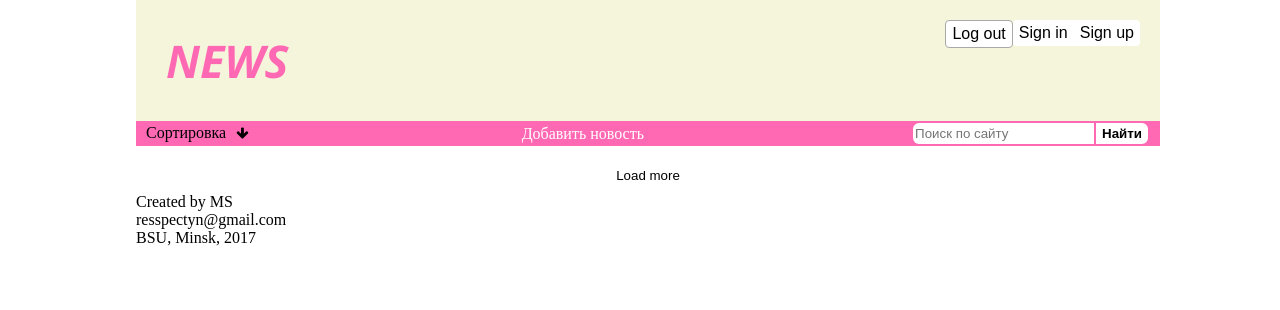
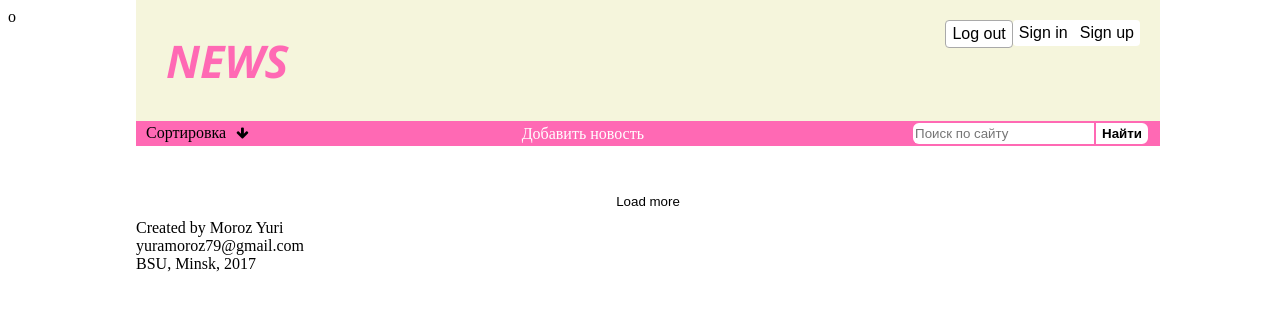
Before and after one commit to yurifrost/FAMCS-BSU-Practice, a website: page UI/public/index.html in a window 1280 px wide. Drawn offline with Linux system fonts and the light colour scheme; files that its build step writes are made by us from their sources; no server answers; files whose address does not match are found by name.

Commit message:
Update index.html

```diff
--- a/UI/public/index.html
+++ b/UI/public/index.html
@@ -9,7 +9,7 @@
     <link rel="stylesheet" href="https://cdnjs.cloudflare.com/ajax/libs/font-awesome/4.7.0/css/font-awesome.min.css">
 </head>
 <body>
-<div class="header">
+o<div class="header">
     <div class="flex-header-content">
         <h1 class="head-title">NEWS</h1>
         <div class="all-buttons">
@@ -19,7 +19,7 @@
             </div>
             <div class="logout-button">
                 <div class="nickname"></div>
-                <button class="log-out">Log out</button>
+               <button class="log-out">Log out</button>
             </div>
         </div>
     </div>
@@ -65,7 +65,7 @@
         Load more
     </button>
 </div>
-<footer style="margin-left: 10vw">Created by MS<br>resspectyn@gmail.com<br>BSU, Minsk, 2017</footer>
+<footer style="margin-left: 10vw">Created by Moroz Yuri<br>yuramoroz79@gmail.com<br>BSU, Minsk, 2017</footer>
 </body>
 <template id="logined-user-news">
     <div class="short-news">
```
